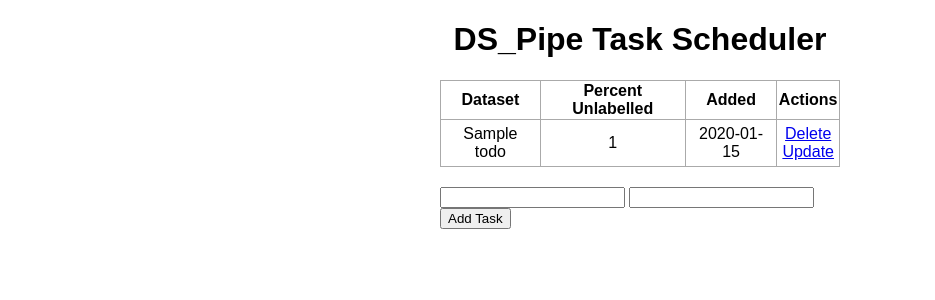
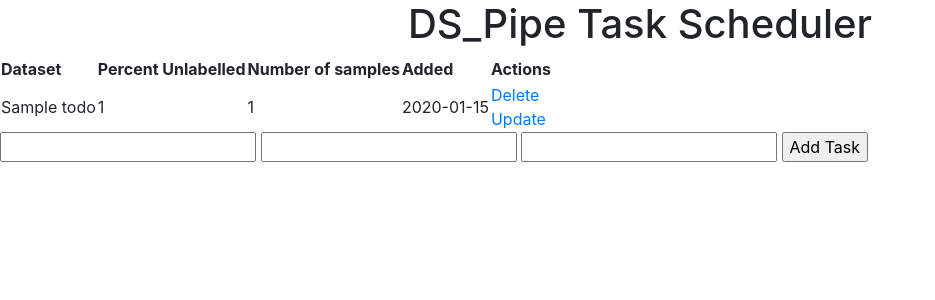
Before and after one commit to Goettcke/dspipe_web, a Flask app: page / in a window 1280 px wide. Shown: the top 300 px of the page, without its empty margins (0-935 px from the left). Run offline with Flask 2, Linux system fonts and the light colour scheme; tables that the repository leaves empty hold one stand-in row (values such as "Sample post"); some libraries are stand-ins or nearby versions.

Commit message:
updated the index.html and app.py with number of samples

```diff
--- a/app.py
+++ b/app.py
@@ -1,19 +1,28 @@
+import os
 from flask import Flask, render_template, url_for, request, redirect
 from flask_sqlalchemy import SQLAlchemy
 from datetime import datetime
 
+db_name = "test.db"
 app = Flask(__name__)
-app.config['SQLALCHEMY_DATABASE_URI'] = 'sqlite:///test.db'
+app.config['SQLALCHEMY_DATABASE_URI'] = "sqlite:///"+db_name
 db = SQLAlchemy(app)
+
 
 class Todo(db.Model):
     id = db.Column(db.Integer, primary_key=True)
     dataset_name = db.Column(db.String(200), nullable=False)
     per_un = db.Column(db.Integer, nullable=False)
+    number_of_samples = db.Column(db.Integer, nullable=False)
     date_created = db.Column(db.DateTime, default=datetime.utcnow)
 
     def __repr__(self):
         return '<Task %r>' % self.id
+
+
+if not os.path.exists(db_name):
+    print("\n* ds_pipe web notification : Automatically created the test.db file\n")
+    db.create_all()  # Creating the database, if it doesn't exist.
 
 
 @app.route('/', methods=['POST', 'GET'])
@@ -21,7 +30,8 @@ def index():
     if request.method == 'POST':
         dataset_name = request.form['dataset_name']
         percent_unlabelled = request.form['percent_unlabelled']
-        new_task = Todo(dataset_name=dataset_name, per_un=percent_unlabelled)
+        number_of_samples = request.form['number_of_samples']
+        new_task = Todo(dataset_name=dataset_name, per_un=percent_unlabelled, number_of_samples=number_of_samples)
         try:
             db.session.add(new_task)
             db.session.commit()
@@ -52,10 +62,12 @@ def update(id):
     if request.method == 'POST':
         task.dataset_name = request.form['dataset_name']
         task.per_un = request.form['percent_unlabelled']
+        task.number_of_samples = request.form['number_of_samples']
         try:
             db.session.commit()
             return redirect('/')
-        except:
+        except Exception as e:
+            print(e)
             return 'There was an issue updating your task'
 
     else:
--- a/static/css/main.css
+++ b/static/css/main.css
@@ -1,6 +1,6 @@
 body, html {
     margin: 0;
-    font-family: sans-serif;
+    font-family: sans-serif;: width:;
 }
 
 .content {
--- a/templates/base.html
+++ b/templates/base.html
@@ -4,7 +4,8 @@
     <meta charset="UTF-8">
     <meta name="viewport" content="width=device-width, initial-scale=1.0">
     <meta http-equiv="X-UA-Compatible" content="ie=edge">
-    <link rel="stylesheet" href="{{ url_for('static', filename='css/main.css') }}">
+    <link rel="stylesheet" href="https://stackpath.bootstrapcdn.com/bootstrap/4.3.1/css/bootstrap.min.css" integrity="sha384-ggOyR0iXCbMQv3Xipma34MD+dH/1fQ784/j6cY/iJTQUOhcWr7x9JvoRxT2MZw1T" crossorigin="anonymous">
+    <!-- <link rel="stylesheet" href="{{ url_for('static', filename='css/main.css') }}"> -->
     {% block head %}{% endblock %}
 </head>
 <body>
--- a/templates/index.html
+++ b/templates/index.html
@@ -14,6 +14,7 @@
         <tr>
             <th>Dataset</th>
             <th>Percent Unlabelled</th>
+            <th>Number of samples</th>
             <th>Added</th>
             <th>Actions</th>
         </tr>
@@ -21,6 +22,7 @@
             <tr>
                 <td>{{ task.dataset_name }}</td>
                 <td>{{ task.per_un }}</td>
+                <td>{{ task.number_of_samples }}</td>
                 <td>{{ task.date_created.date() }}</td>
                 <td>
                     <a href="/delete/{{task.id}}">Delete</a>
@@ -36,6 +38,7 @@
         <form action="/" method="POST">
             <input type="text" name="dataset_name" id="dataset_name">
             <input type="text" name="percent_unlabelled" id="percent_unlabelled">
+            <input type="text" name="number_of_samples" id="number_of_samples">
             <input type="submit" value="Add Task">
         </form>
     </div>
```
Also changed, not shown: README.md.
